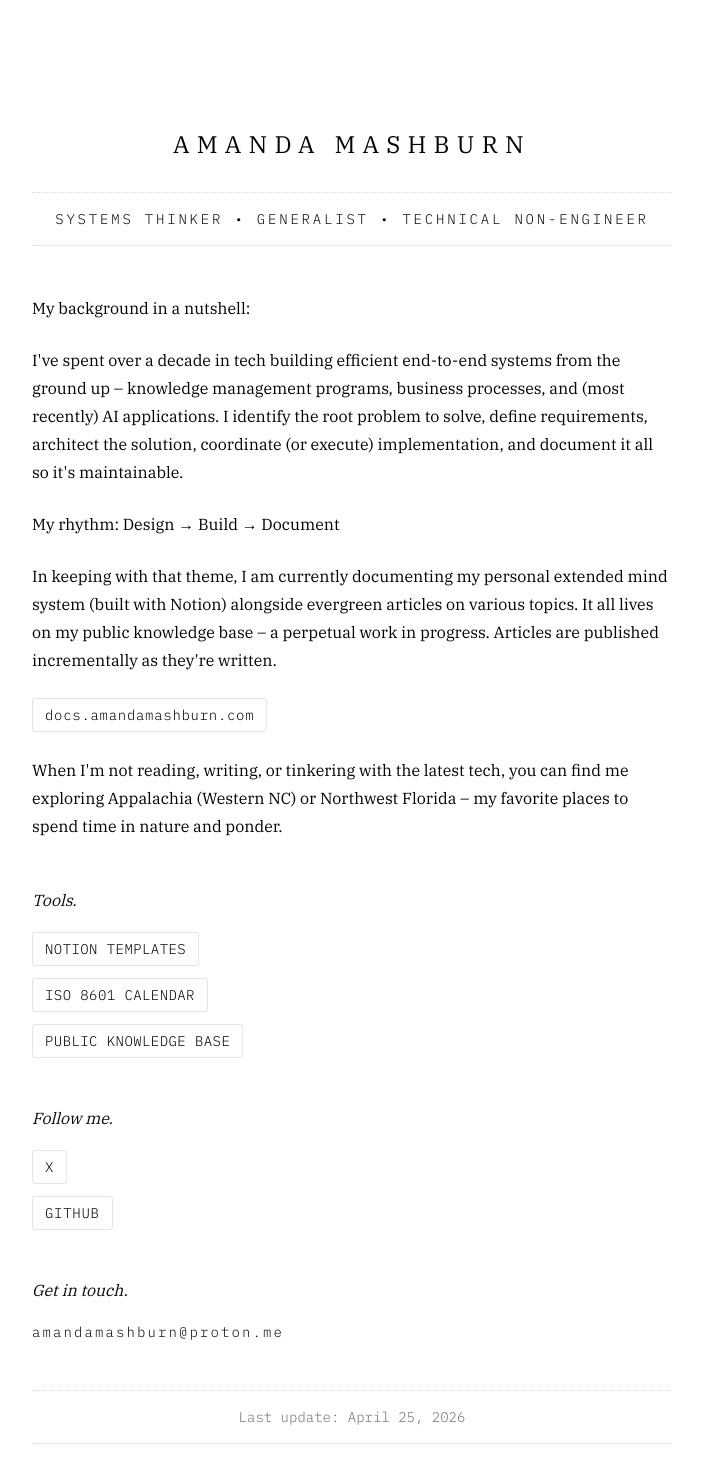
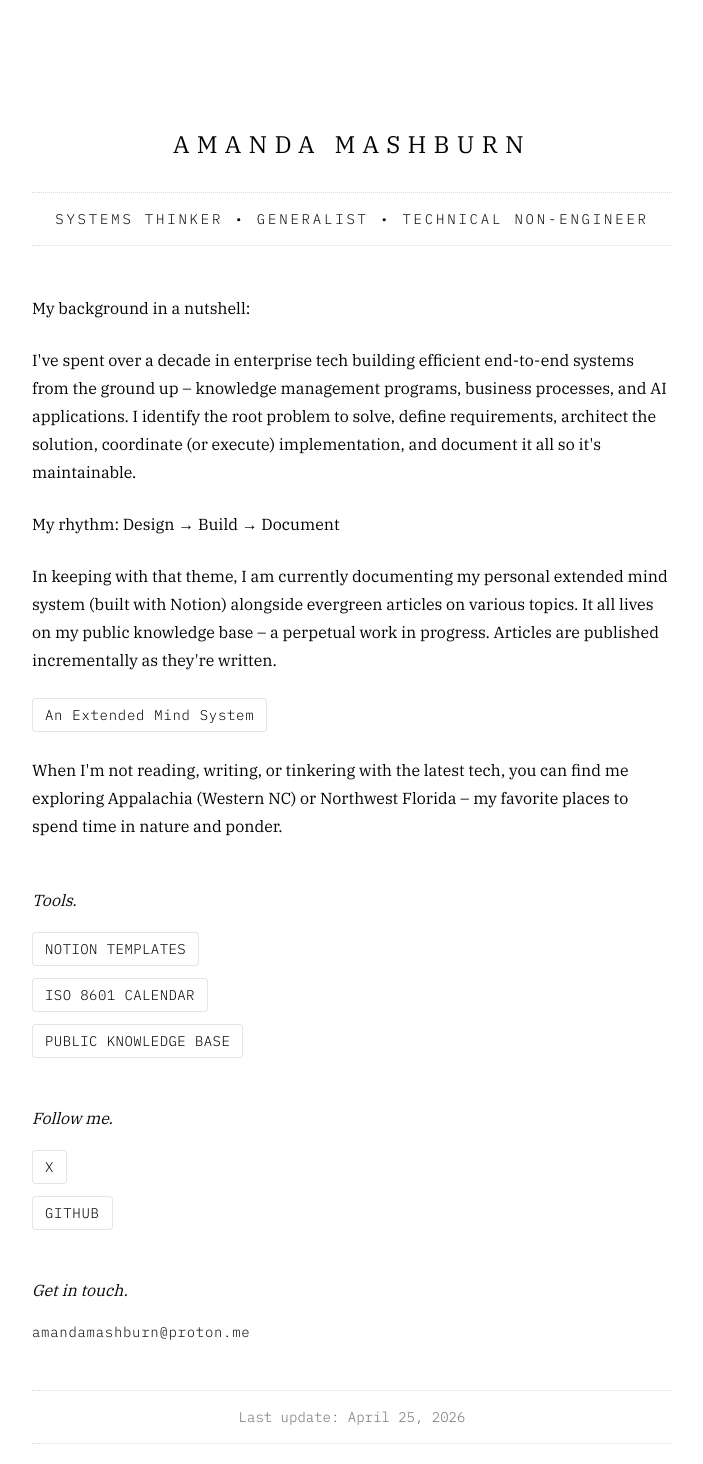
Before and after one commit to amandamashburn/amandamashburn-com, a Next.js app: page / in a window 1280 px wide. Shown: the top 1464 px of the page, without its empty margins (288-991 px from the left). Built offline with nearby package versions, Linux system fonts and the light colour scheme.

Commit message:
Update bio copy and link knowledge base to extended mind article

```diff
--- a/src/app/page.tsx
+++ b/src/app/page.tsx
@@ -18,7 +18,7 @@ export default function Home() {
             My background in a nutshell:
           </p>
           <p>
-            I&apos;ve spent over a decade in tech building efficient end-to-end systems from the ground up – knowledge management programs, business processes, and (most recently) AI applications. I identify the root problem to solve, define requirements, architect the solution, coordinate (or execute) implementation, and document it all so it's maintainable.
+            I&apos;ve spent over a decade in enterprise tech building efficient end-to-end systems from the ground up – knowledge management programs, business processes, and AI applications. I identify the root problem to solve, define requirements, architect the solution, coordinate (or execute) implementation, and document it all so it's maintainable.
           </p>
           <p>
             My rhythm: Design → Build → Document
@@ -28,12 +28,12 @@ export default function Home() {
 It all lives on my public knowledge base – a perpetual work in progress. Articles are published incrementally as they're written.
           </p>
           <a
-            href="https://docs.amandamashburn.com"
+            href="https://docs.amandamashburn.com/pages/index-extended-mind-system"
             target="_blank"
             rel="noopener noreferrer"
             className="inline-block rounded border border-black/10 bg-white px-3 py-1.5 font-mono text-xs font-light tracking-[0.05em] text-black transition-colors hover:border-black/30 sm:text-sm"
           >
-            docs.amandamashburn.com
+            An Extended Mind System
           </a>
           <p>
             When I&apos;m not reading, writing, or tinkering with the latest tech, you can find me exploring Appalachia (Western NC) or Northwest Florida – my favorite places to spend time in nature and ponder.
@@ -91,7 +91,7 @@ It all lives on my public knowledge base – a perpetual work in progress. Artic
         </footer>
         <section className="mt-10 sm:mt-12">
           <p className="font-serif text-base italic text-foreground">Get in touch.</p>
-          <p className="mt-5 font-mono text-xs font-light tracking-[0.15em] text-foreground sm:text-sm">
+          <p className="mt-5 font-mono text-xs font-light tracking-[0.05em] text-foreground sm:text-sm">
             amandamashburn@proton.me
           </p>
         </section>
```
